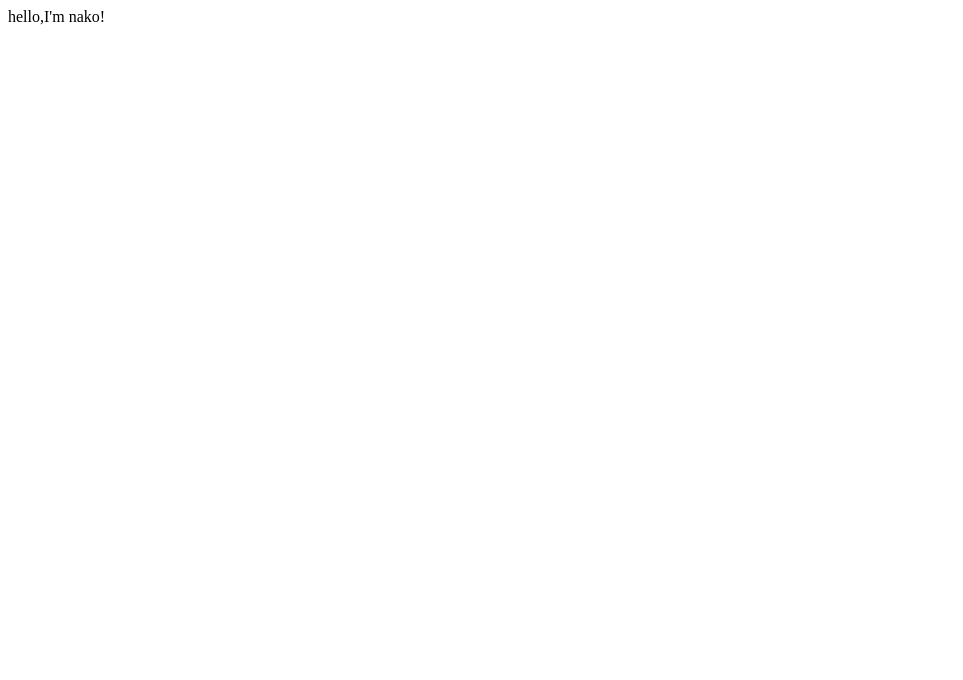
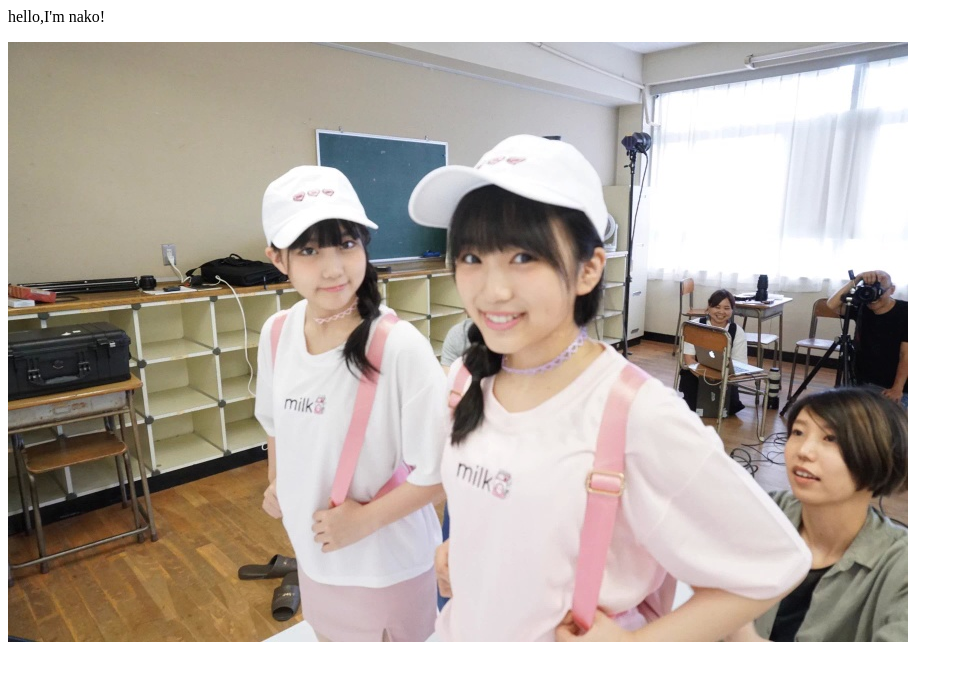
Before and after one commit to cumulus27/cumulus27.github.io, a plain HTML site: page nako.html in a window 1280 px wide. Shown: the whole page, without its empty margins (0-963 px from the left). Drawn offline with Linux system fonts and the light colour scheme.

Commit message:
add picture

```diff
--- a/nako.html
+++ b/nako.html
@@ -1,5 +1,6 @@
 <html>
  <body>
-  hello,I'm nako!
+ <p> hello,I'm nako!</p>
+ <img src="./images/nako1.jpg"  alt="nako" />
  </body>
 </html>
```
Also changed, not shown: images/nako1.jpg (added).
